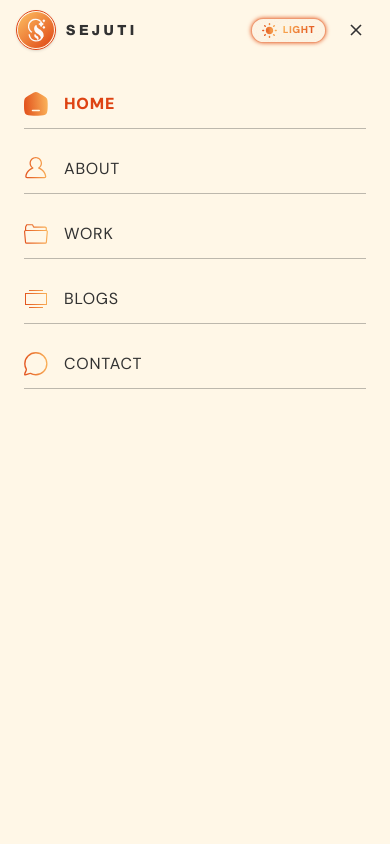
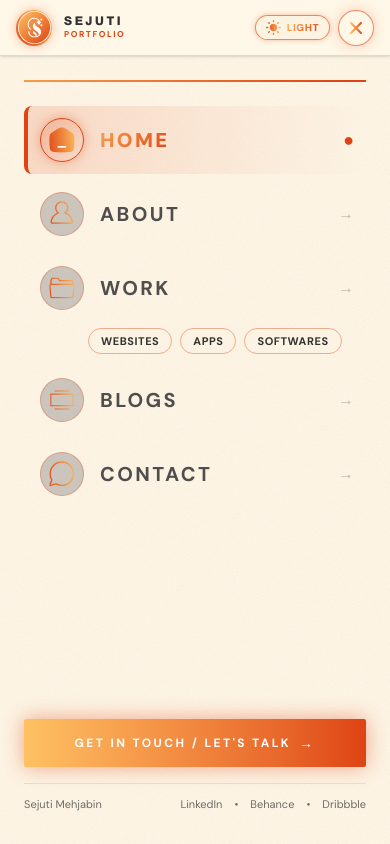
Before and after one commit to shihablabs/project-portfolio, a Next.js app: page / in a window 390 px wide. Both pictures are taken after a click on the button 356 px from the left and 30 px from the top of the page. Shown: the top 844 px of the page. Built offline with nearby package versions, Linux system fonts and the light colour scheme.

Commit message:
feat: redesign mobile header, animated hamburger button, and theme-harmonized mobile drawer across all pages

```diff
--- a/src/components/layout/Sidebar.tsx
+++ b/src/components/layout/Sidebar.tsx
@@ -227,6 +227,39 @@ export default function Sidebar({ defaultActive }: { defaultActive?: string } =
     return () => window.removeEventListener("scroll", handleScroll);
   }, [defaultActive]);
 
+  // Prevent body scrolling when mobile drawer is open
+  useEffect(() => {
+    if (mobileOpen) {
+      document.body.style.overflow = "hidden";
+    } else {
+      document.body.style.overflow = "";
+    }
+    return () => {
+      document.body.style.overflow = "";
+    };
+  }, [mobileOpen]);
+
+  // Close mobile drawer on ESC or on desktop resize
+  useEffect(() => {
+    const handleKeyDown = (e: KeyboardEvent) => {
+      if (e.key === "Escape" && mobileOpen) {
+        setMobileOpen(false);
+      }
+    };
+    const handleResize = () => {
+      if (window.innerWidth >= 1024 && mobileOpen) {
+        setMobileOpen(false);
+      }
+    };
+
+    window.addEventListener("keydown", handleKeyDown);
+    window.addEventListener("resize", handleResize);
+    return () => {
+      window.removeEventListener("keydown", handleKeyDown);
+      window.removeEventListener("resize", handleResize);
+    };
+  }, [mobileOpen]);
+
   const applyTheme = (t: "light" | "dark") => {
     setTheme(t);
     localStorage.setItem("sejuti-theme", t);
@@ -255,32 +288,46 @@ export default function Sidebar({ defaultActive }: { defaultActive?: string } =
       </svg>
 
       {/* ─── Mobile Top Bar (<1024px) ─── */}
-      <header className="lg:hidden fixed top-0 left-0 right-0 z-50 flex items-center justify-between px-4 py-2.5 bg-[var(--bg)]/95 backdrop-blur-md">
-        <Link href="/#home" className="flex items-center gap-2.5">
-          <div className="w-10 h-10 rounded-full overflow-hidden border border-[var(--accent)] shadow-sm">
+      <header className="lg:hidden fixed top-0 left-0 right-0 z-50 h-14 sm:h-16 flex items-center justify-between px-4 sm:px-6 bg-[var(--bg)]/95 backdrop-blur-md border-b border-[#DE4313]/20 shadow-sm transition-colors duration-200">
+        {/* Brand Logo & Name */}
+        <Link
+          href="/#home"
+          onClick={() => setMobileOpen(false)}
+          className="flex items-center gap-3 select-none"
+        >
+          <div className="w-9 h-9 sm:w-10 sm:h-10 rounded-full p-[1.5px] bg-gradient-to-tr from-[#DE4313] to-[#FEC163] shadow-[0_0_10px_rgba(222,67,19,0.35)]">
+            <div className="w-full h-full rounded-full overflow-hidden bg-[var(--bg)] flex items-center justify-center">
               <Image
                 src="/assets/icons/logo.svg"
                 alt="Sejuti"
-              width={40}
-              height={40}
+                width={36}
+                height={36}
                 className="w-full h-full object-cover"
                 priority
               />
             </div>
-          <span className="font-almarai font-extrabold tracking-[0.25em] text-sm text-[var(--ink)]">
+          </div>
+          <div className="flex flex-col">
+            <span className="font-almarai font-extrabold tracking-[0.22em] text-xs sm:text-sm leading-tight text-[var(--ink)]">
               SEJUTI
             </span>
+            <span className="font-dm font-bold text-[8.5px] tracking-[0.18em] text-[#DE4313] uppercase">
+              Portfolio
+            </span>
+          </div>
         </Link>
 
-        <div className="flex items-center gap-3">
+        {/* Right Controls: Theme Switcher + Animated Hamburger Button */}
+        <div className="flex items-center gap-2 sm:gap-3">
           {/* Mobile Theme Switcher */}
           <button
+            type="button"
             onClick={toggle}
             style={{
               backgroundColor: theme === "light" ? "#FFF7E7" : "#0A0F24",
-              boxShadow: "0 0 4px 0 #E45D23",
+              boxShadow: "0 0 5px 0 rgba(228, 93, 35, 0.4)",
             }}
-            className="relative flex items-center gap-1.5 px-2.5 py-1 rounded-full border border-[#E45D23]/60 text-xs font-dm font-bold text-[var(--ink)] cursor-pointer overflow-hidden"
+            className="relative flex items-center gap-1.5 px-2.5 sm:px-3 py-1 sm:py-1.5 rounded-full border border-[#E45D23]/70 text-xs font-dm font-bold text-[var(--ink)] cursor-pointer overflow-hidden transition-transform duration-200 active:scale-95"
             aria-label="Toggle dark/light mode"
           >
             {theme === "light" && (
@@ -309,67 +356,236 @@ export default function Sidebar({ defaultActive }: { defaultActive?: string } =
             </div>
           </button>
 
-          {/* Hamburger toggle */}
+          {/* Animated Signature Hamburger Toggle */}
           <button
+            type="button"
             onClick={() => setMobileOpen(!mobileOpen)}
-            className="w-9 h-9 flex items-center justify-center text-[var(--ink)] cursor-pointer"
-            aria-label="Toggle Navigation Menu"
+            className="w-9 h-9 sm:w-10 sm:h-10 rounded-full border-[1.5px] border-[#DE4313]/60 hover:border-[#FEC163] bg-[var(--bg)] flex items-center justify-center transition-all duration-300 cursor-pointer shadow-[0_0_12px_rgba(222,67,19,0.25)] active:scale-95"
+            aria-label={mobileOpen ? "Close menu" : "Open menu"}
           >
-            {mobileOpen ? (
-              <svg
-                width="20"
-                height="20"
-                viewBox="0 0 24 24"
-                fill="none"
-                stroke="currentColor"
-                strokeWidth="2"
-              >
-                <line x1="18" y1="6" x2="6" y2="18" />
-                <line x1="6" y1="6" x2="18" y2="18" />
-              </svg>
-            ) : (
-              <svg
-                width="20"
-                height="20"
-                viewBox="0 0 24 24"
-                fill="none"
-                stroke="currentColor"
-                strokeWidth="2"
-              >
-                <line x1="3" y1="12" x2="21" y2="12" />
-                <line x1="3" y1="6" x2="21" y2="6" />
-                <line x1="3" y1="18" x2="21" y2="18" />
-              </svg>
-            )}
+            <div className="w-4 sm:w-5 h-3.5 sm:h-4 flex flex-col justify-between items-center relative">
+              <span
+                className={`w-full h-[2px] rounded-full transition-all duration-300 transform origin-center ${
+                  mobileOpen
+                    ? "rotate-45 translate-y-[6px] sm:translate-y-[7px] bg-gradient-to-r from-[#FEC163] to-[#DE4313]"
+                    : "bg-[var(--ink)]"
+                }`}
+              />
+              <span
+                className={`w-3/4 h-[2px] rounded-full self-start transition-all duration-200 ${
+                  mobileOpen
+                    ? "opacity-0 -translate-x-2"
+                    : "bg-gradient-to-r from-[#FEC163] to-[#DE4313]"
+                }`}
+              />
+              <span
+                className={`w-full h-[2px] rounded-full transition-all duration-300 transform origin-center ${
+                  mobileOpen
+                    ? "-rotate-45 -translate-y-[6px] sm:-translate-y-[7px] bg-gradient-to-r from-[#FEC163] to-[#DE4313]"
+                    : "bg-[var(--ink)]"
+                }`}
+              />
+            </div>
           </button>
         </div>
       </header>
 
-      {/* Mobile Drawer */}
-      {mobileOpen && (
-        <div className="lg:hidden fixed inset-0 z-40 bg-[var(--bg)] pt-20 px-6 flex flex-col gap-4">
+      {/* ─── Mobile Fullscreen Drawer Overlay (Theme-Harmonized) ─── */}
+      <div
+        className={`lg:hidden fixed inset-0 z-40 transition-all duration-300 flex flex-col justify-between overflow-y-auto ${
+          mobileOpen
+            ? "opacity-100 pointer-events-auto visible"
+            : "opacity-0 pointer-events-none invisible"
+        }`}
+        style={{
+          backgroundColor: theme === "light" ? "#FFF7E7" : "#0A0F24",
+        }}
+      >
+        {/* Ambient Background Accents */}
+        {theme === "light" ? (
+          <div
+            aria-hidden="true"
+            className="absolute inset-0 bg-repeat pointer-events-none opacity-25 z-0"
+            style={{ backgroundImage: 'url("/assets/bg-noise-tile.png")' }}
+          />
+        ) : (
+          <div className="absolute inset-0 overflow-hidden pointer-events-none z-0">
+            <div
+              className="absolute rounded-full"
+              style={{
+                background: "rgba(222, 67, 19, 0.35)",
+                filter: "blur(110px)",
+                width: "360px",
+                height: "360px",
+                top: "-40px",
+                right: "-60px",
+              }}
+            />
+            <div
+              className="absolute rounded-full"
+              style={{
+                background: "rgba(254, 193, 99, 0.2)",
+                filter: "blur(90px)",
+                width: "280px",
+                height: "280px",
+                bottom: "40px",
+                left: "-50px",
+              }}
+            />
+          </div>
+        )}
+
+        {/* Top Spacer & Navigation Links */}
+        <div className="relative z-10 pt-20 px-6 sm:px-8">
+          {/* Subtle Top Gradient Divider Line */}
+          <div
+            className="w-full h-[1.5px] mb-6"
+            style={{
+              background:
+                "linear-gradient(97.51deg, #FEC163 -37.59%, #DE4313 94.05%)",
+            }}
+          />
+
+          {/* Navigation Links List */}
+          <nav className="flex flex-col space-y-1.5">
             {NAV_ITEMS.map((item) => {
               const isActive = active === item.id;
+              const isWork = item.id === "work";
               return (
+                <div key={item.id} className="flex flex-col">
                   <Link
-                key={item.id}
                     href={item.href}
                     onClick={() => setMobileOpen(false)}
-                className={`flex items-center gap-4 py-3 border-b border-[var(--ink-32)] font-dm text-base tracking-wider ${
+                    className={`group flex items-center justify-between py-3 px-3 rounded-lg transition-all duration-200 ${
                       isActive
-                    ? "font-black text-[var(--accent)]"
-                    : "font-normal text-[var(--ink)]"
+                        ? "bg-gradient-to-r from-[#DE4313]/15 to-transparent border-l-4 border-[#DE4313]"
+                        : "hover:bg-white/5 border-l-4 border-transparent"
                     }`}
                   >
-                <div className="w-6 h-6 flex items-center justify-center">
+                    <div className="flex items-center gap-4">
+                      {/* Signature Icon Container */}
+                      <div
+                        className={`w-11 h-11 rounded-full flex items-center justify-center transition-transform duration-300 group-hover:scale-105 ${
+                          isActive
+                            ? "bg-gradient-to-br from-[#DE4313]/25 to-transparent border border-[#DE4313] shadow-[0_0_12px_rgba(222,67,19,0.4)]"
+                            : "border border-[#DE4313]/30 bg-[#0A0F24]/20"
+                        }`}
+                      >
+                        <div className="scale-75">
                           <NavIcon id={item.id} isActive={isActive} />
                         </div>
+                      </div>
+
+                      {/* Text Label */}
+                      <span
+                        className={`font-dm text-xl sm:text-2xl tracking-[0.12em] uppercase transition-colors ${
+                          isActive
+                            ? "font-black text-transparent bg-clip-text"
+                            : "font-bold text-[var(--ink)] opacity-85 group-hover:opacity-100 group-hover:text-[#DE4313]"
+                        }`}
+                        style={
+                          isActive
+                            ? {
+                                backgroundImage:
+                                  "linear-gradient(129.89deg, #FEC163 -29.32%, #DE4313 100%)",
+                              }
+                            : undefined
+                        }
+                      >
                         {item.label}
+                      </span>
+                    </div>
+
+                    {/* Active Indicator Arrow or Dot */}
+                    {isActive ? (
+                      <span className="text-[#DE4313] text-lg font-bold">
+                        ●
+                      </span>
+                    ) : (
+                      <span className="text-[var(--ink)] opacity-30 group-hover:opacity-100 group-hover:text-[#DE4313] transition-all group-hover:translate-x-1">
+                        →
+                      </span>
+                    )}
                   </Link>
+
+                  {/* Work Sub-Categories Links for Mobile */}
+                  {isWork && (
+                    <div className="pl-16 pr-2 py-1.5 flex flex-wrap gap-2">
+                      <Link
+                        href="/work/websites"
+                        onClick={() => setMobileOpen(false)}
+                        className="text-[11px] font-dm font-bold uppercase tracking-wider px-3 py-1 rounded-full border border-[#DE4313]/40 text-[var(--ink)] hover:text-[#FEC163] hover:border-[#FEC163] transition-colors"
+                      >
+                        Websites
+                      </Link>
+                      <Link
+                        href="/work/apps"
+                        onClick={() => setMobileOpen(false)}
+                        className="text-[11px] font-dm font-bold uppercase tracking-wider px-3 py-1 rounded-full border border-[#DE4313]/40 text-[var(--ink)] hover:text-[#FEC163] hover:border-[#FEC163] transition-colors"
+                      >
+                        Apps
+                      </Link>
+                      <Link
+                        href="/work/softwares"
+                        onClick={() => setMobileOpen(false)}
+                        className="text-[11px] font-dm font-bold uppercase tracking-wider px-3 py-1 rounded-full border border-[#DE4313]/40 text-[var(--ink)] hover:text-[#FEC163] hover:border-[#FEC163] transition-colors"
+                      >
+                        Softwares
+                      </Link>
+                    </div>
+                  )}
+                </div>
               );
             })}
+          </nav>
         </div>
-      )}
+
+        {/* Drawer Bottom Section: Action CTA + Social + Brand */}
+        <div className="relative z-10 px-6 sm:px-8 pb-8 pt-4 flex flex-col space-y-4">
+          {/* Quick Action Contact Button */}
+          <Link
+            href="/contact"
+            onClick={() => setMobileOpen(false)}
+            className="w-full py-3.5 rounded-[2px] font-dm font-bold text-xs uppercase tracking-[0.2em] text-white bg-gradient-to-r from-[#FEC163] to-[#DE4313] shadow-[0_0_20px_rgba(222,67,19,0.45)] text-center flex items-center justify-center gap-2 hover:brightness-110 active:scale-[0.99] transition-all cursor-pointer"
+          >
+            <span>GET IN TOUCH / LET&apos;S TALK</span>
+            <span className="text-sm">→</span>
+          </Link>
+
+          {/* Social Profiles & Copyright */}
+          <div className="flex items-center justify-between text-[11px] font-dm text-[var(--ink)] opacity-70 border-t border-[var(--ink)]/15 pt-3">
+            <span>Sejuti Mehjabin</span>
+            <div className="flex items-center gap-3">
+              <a
+                href="https://linkedin.com"
+                target="_blank"
+                rel="noreferrer"
+                className="hover:text-[#DE4313] transition-colors"
+              >
+                LinkedIn
+              </a>
+              <span>•</span>
+              <a
+                href="https://behance.net"
+                target="_blank"
+                rel="noreferrer"
+                className="hover:text-[#DE4313] transition-colors"
+              >
+                Behance
+              </a>
+              <span>•</span>
+              <a
+                href="https://dribbble.com"
+                target="_blank"
+                rel="noreferrer"
+                className="hover:text-[#DE4313] transition-colors"
+              >
+                Dribbble
+              </a>
+            </div>
+          </div>
+        </div>
+      </div>
 
       {/* ─── Desktop Fixed Sidebar (locked to 1440px canvas on 2K/4K) ─── */}
       <aside
```
Lines whose indentation alone changed are shown as unchanged.
